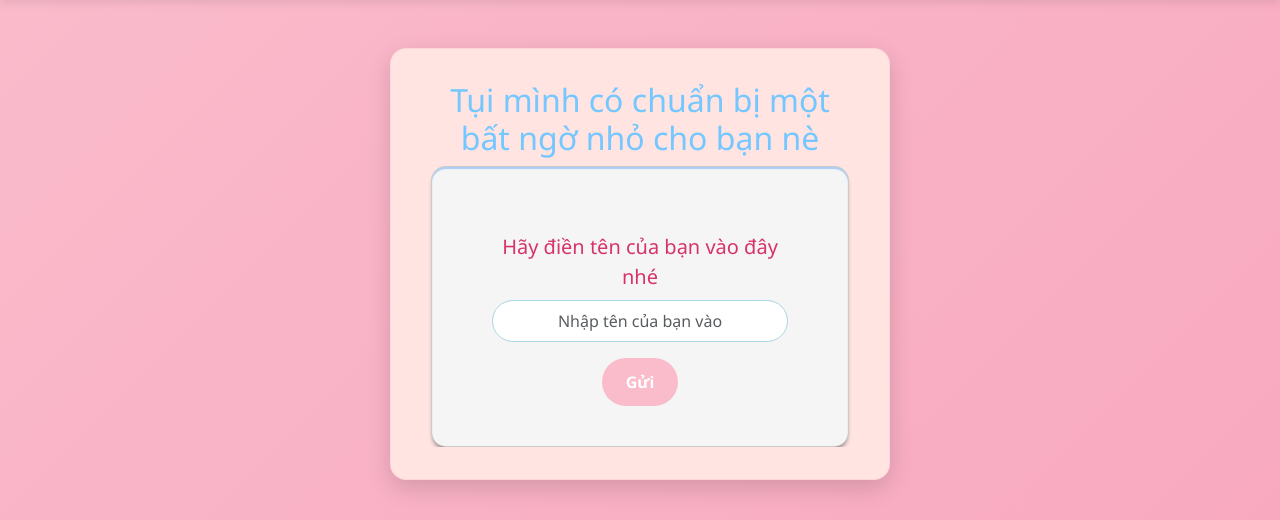
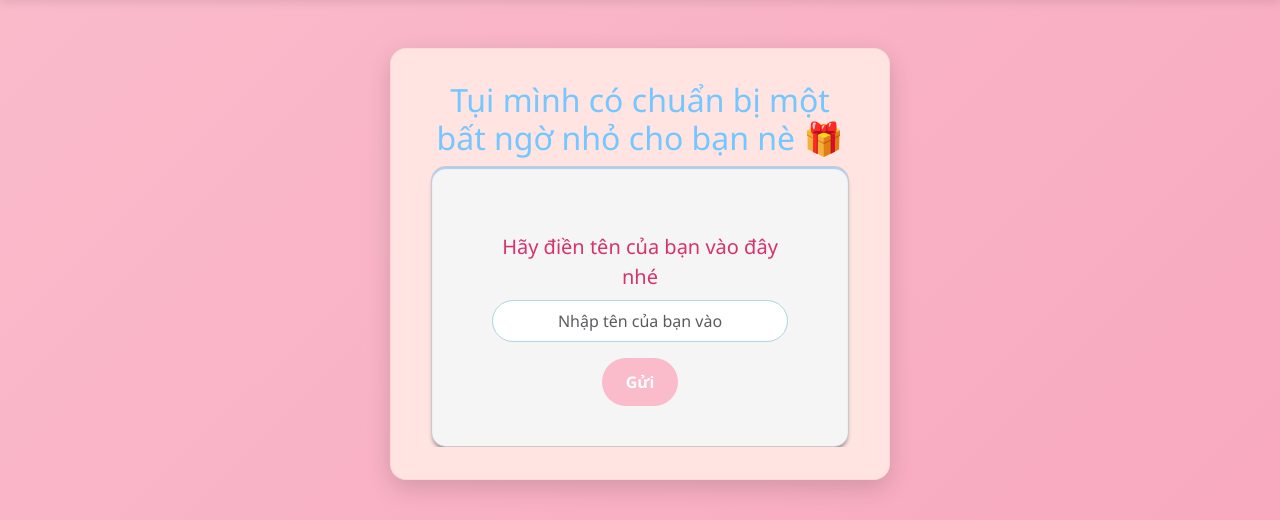
Before and after one commit to minhtrungbel/womenday, a Flask app: page / in a window 1280 px wide. Shown: the part 56-576 px from the top of the page. Run offline with Flask 3, Linux system fonts and the light colour scheme; data comes from the database, SQL or seed files in the repository; data that the repository does not hold is empty.

Commit message:
Update home.html

```diff
--- a/templates/home.html
+++ b/templates/home.html
@@ -23,7 +23,7 @@
         </div>
     </nav>
     <div class="container">
-        <h2 class="introduction text-center">Tụi mình có chuẩn bị một bất ngờ nhỏ cho bạn nè</h2>
+        <h2 class="introduction text-center">Tụi mình có chuẩn bị một bất ngờ nhỏ cho bạn nè 🎁</h2>
         <div class="inner-wrapper">
             <div class="khung1">
                 <div class="card">
```
